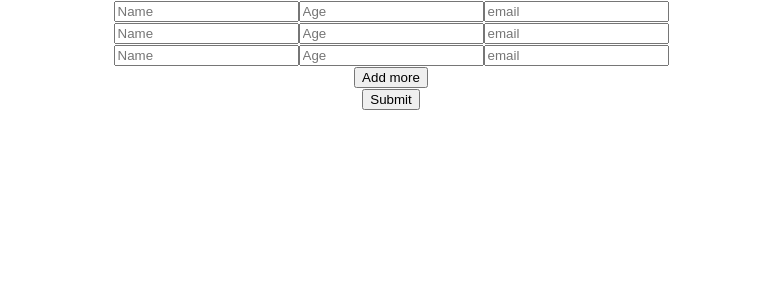
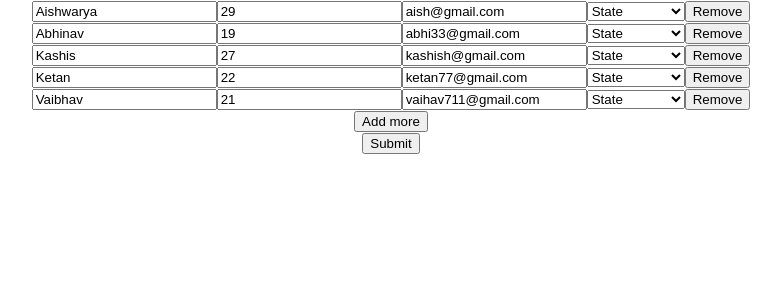
Before and after one commit to arupchandradawn/dynamicform, a React (Create React App) app: page / in a window 1280 px wide. Shown: the top 300 px of the page, without its empty margins (249-1030 px from the left). Built offline with nearby package versions, Linux system fonts and the light colour scheme.

Commit message:
implemented the dynamic form functionality

```diff
--- a/src/App.js
+++ b/src/App.js
@@ -4,26 +4,80 @@ import { useEffect,useState } from "react";
 
 function App() {
 
-  const [formFields, setFormFields ] = useState([
-    { name: '', age: '' , email :''},
-    { name: '', age: '' , email :''},
-    { name: '', age: '' , email :''}
-  ]);
+  const demoJson = [
+    {name:'Aishwarya',age:'29',email:'aish@gmail.com'},
+    {name:'Abhinav',age:'19',email:'abhi33@gmail.com'},
+    {name:'Kashis',age:'27',email:'kashish@gmail.com'},
+    {name:'Ketan',age:'22',email:'ketan77@gmail.com'},
+    {name:'Vaibhav',age:'21',email:'vaihav711@gmail.com'},
+  ]
+
+  const [formFields, setFormFields ] = useState(demoJson);
+
+  const handleFormChange = (event,index) =>{
+    // console.log(index,event.target.name);
+    let data = [...formFields];
+    data[index][event.target.name] = event.target.value;
+    setFormFields(data);
+  }
+
+  const submit = (e) =>{
+    e.preventDefault();
+    // console.log(formFields);
+  }
+
+  const addFields = () =>{
+    let object = {
+      name:'',
+      age:'',
+      email:''
+    }
+
+    setFormFields([...formFields,object])
+  }
+
+  const removeFields = (index) =>{
+    // console.log(index);
+    let data = [...formFields];
+    data.splice(index,1);
+    setFormFields(data);
+  }
+
   return (
     <div className="App">
-      {formFields.map((form)=>{
+      <form onClick={submit}>
+      {formFields.map((form,index)=>{
         return(
-          <div>
-            <input name="name" placeholder='Name'></input>
-            <input name="age" placeholder='Age'></input>
-            <input name="email" placeholder='email'></input>
+          <div key={index}>
+            <input
+              name="name" placeholder='Name'
+              onChange={event => handleFormChange(event,index)}
+              value={form.name}
+            ></input>
+            <input
+              name="age" placeholder='Age'
+              onChange={event => handleFormChange(event,index)}
+              value={form.age}
+            ></input>
+            <input
+              name="email" placeholder='email'
+              onChange={event => handleFormChange(event,index)}
+              value={form.email}
+            ></input>
+            <select name="state" onChange={event => handleFormChange(event,index)}>
+              <option>State</option>
+              <option value={"Jharkhand"}>Jharkhand</option>
+              <option value={"Punjab"}>Punjab</option>
+              <option value={"West Bengal"}>West Bengal</option>
+            </select>
+             <button onClick={() =>{removeFields(index)}}>Remove</button>
           </div>
         )
       })}
-
-      <button>Add more</button>
+      </form>
+      <button onClick={addFields}>Add more</button>
       <br/>
-      <button>Submit</button>
+      <button onClick={submit}>Submit</button>
     </div>
   );
 }
```
